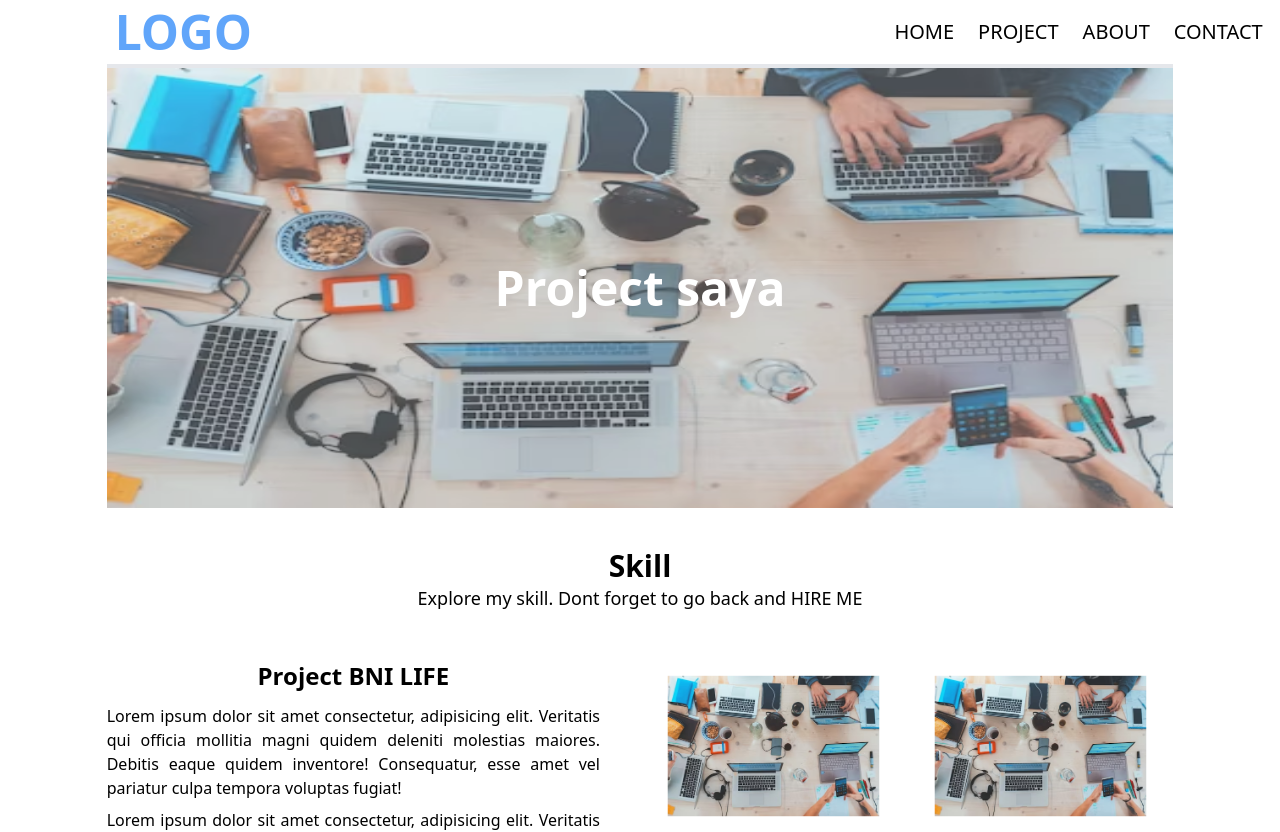
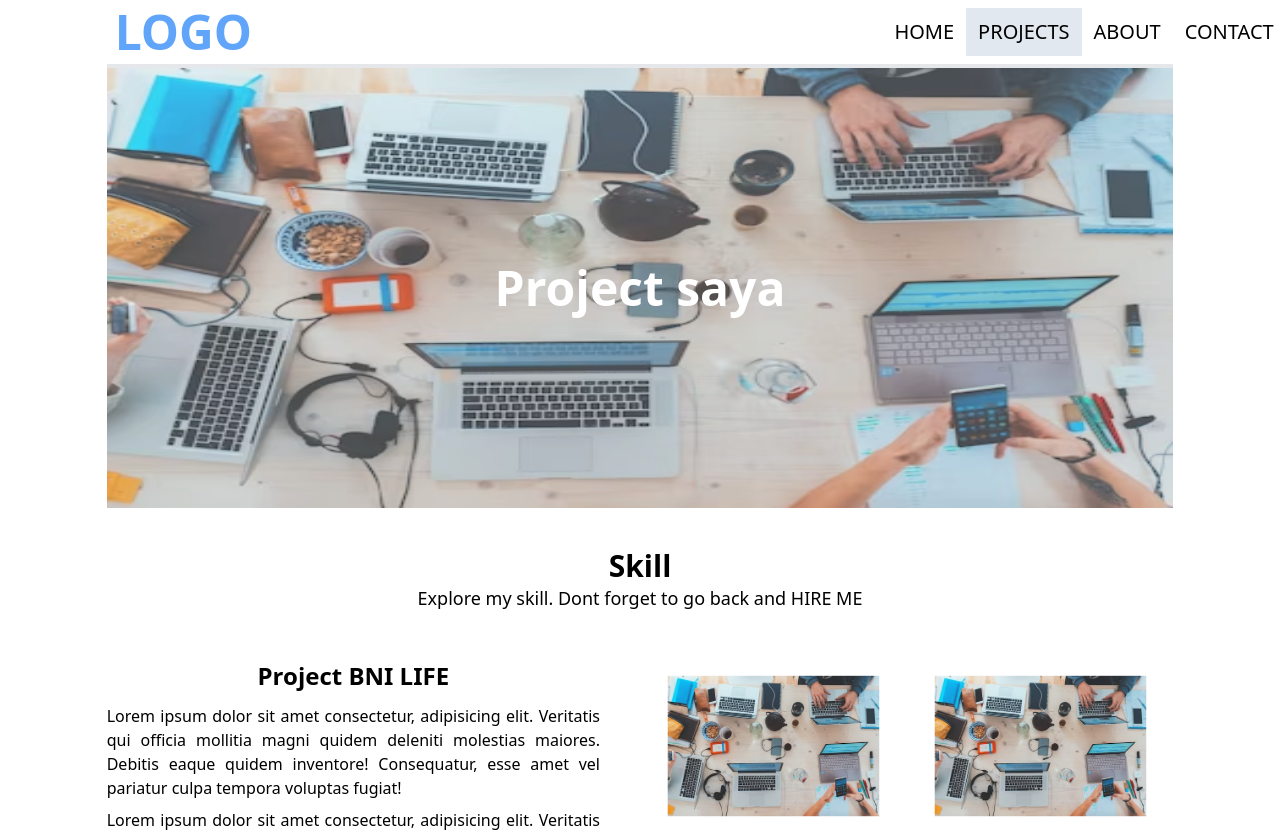
Before and after one commit to riskihia/learn-nuxt, a Nuxt app: page /projects in a window 1280 px wide. Shown: the top 832 px of the page. Built offline with nearby package versions, Linux system fonts and the light colour scheme.

Commit message:
add active navigation

```diff
--- a/components/Header.vue
+++ b/components/Header.vue
@@ -1,19 +1,31 @@
-<script setup></script>
+<script setup>
+const route = useRoute();
+const url = route.fullPath;
+const parts = url.split('/');
+
+let active = parts[1];
+
+if(active === ""){
+    active = "index"
+}
+
+console.log(active)
+</script>
 
 <template>
     <div class="flex w-10/12 mx-auto border-b-4 p-2">
         <span class="basis-1/6 mr-[60%] font-bold text-5xl text-center cursor-pointer text-blue-400">LOGO</span>
         <ul class="flex flex-auto justify-between">
-            <li class="text-xl flex items-center px-3 cursor-pointer hover:bg-slate-200">
+            <li class="text-xl flex items-center px-3 cursor-pointer hover:bg-slate-200" :class="{'bg-slate-200': active == 'index'}">
                 <a href="/">HOME</a>
             </li>
-            <li class="text-xl flex items-center px-3 cursor-pointer hover:bg-slate-200">
-                <a href="/projects">PROJECT</a>
+            <li class="text-xl flex items-center px-3 cursor-pointer hover:bg-slate-200" :class="{'bg-slate-200': active == 'projects'}">
+                <a href="/projects">PROJECTS</a>
             </li>
-            <li class="text-xl flex items-center px-3 cursor-pointer hover:bg-slate-200">
-                <a href="/about">ABOUT</a>
+            <li class="text-xl flex items-center px-3 cursor-pointer hover:bg-slate-200" :class="{'bg-slate-200': active == 'about'}">
+                <a href="/about" >ABOUT</a>
             </li>
-            <li class="text-xl flex items-center px-3 cursor-pointer hover:bg-slate-200">
+            <li class="text-xl flex items-center px-3 cursor-pointer hover:bg-slate-200" :class="{'bg-slate-200': active == 'contact'}">
 
                 <a href="/contact">CONTACT</a>
             </li>
--- a/components/Hero.vue
+++ b/components/Hero.vue
@@ -4,7 +4,7 @@
 <template>
     <div class="w-10/12 flex mx-auto my-10">
         <div class="w-[35%]">
-            <img width="320px" height="440px" src="@/assets/img/hero.jpg" alt="people"/>
+            <img class="shadow-xl rounded-md" width="320px" height="440px" src="@/assets/img/hero.jpg" alt="people"/>
         </div>
         <div class="w-[65%] flex flex-col justify-center items-center">
             <h1 class="text-3xl">Riski Rahmat Hia</h1>
@@ -12,14 +12,11 @@
 
             <div class="flex">
                 <div class="mr-2">
-                    <span class="border inline-block flex-none p-1 bg-blue-400 m-0">
-                        <button class="px-6 py-2 bg-blue-200 text-lg">Hire me :)</button>
-                    </span>
+                    <button class="px-6 py-2 transition-all rounded-md shadow-lg hover:px-8 hover:py-3 hover:text-xl bg-blue-400 text-lg text-white">Hire me :)</button>
                 </div>
                 <div class="ml-2">
-                    <span class="border inline-block flex-none p-1 bg-green-400">
-                        <button class="px-6 py-2 bg-green-200 text-lg">Contact me :)</button>
-                    </span>
+
+                    <button class="px-6 py-2 border rounded-md shadow-md border-blue-400 text-lg">Contact me :)</button>
                 </div>
             </div>
         </div>
--- a/pages/projects/[id].vue
+++ b/pages/projects/[id].vue
@@ -37,10 +37,10 @@ const data = [
 
 const route = useRoute();
 let id = route.params.id;
-console.log(id);
+// console.log(id);
 
 const project = data[id];
-console.log(project);
+// console.log(project);
 
 </script>
 
```
